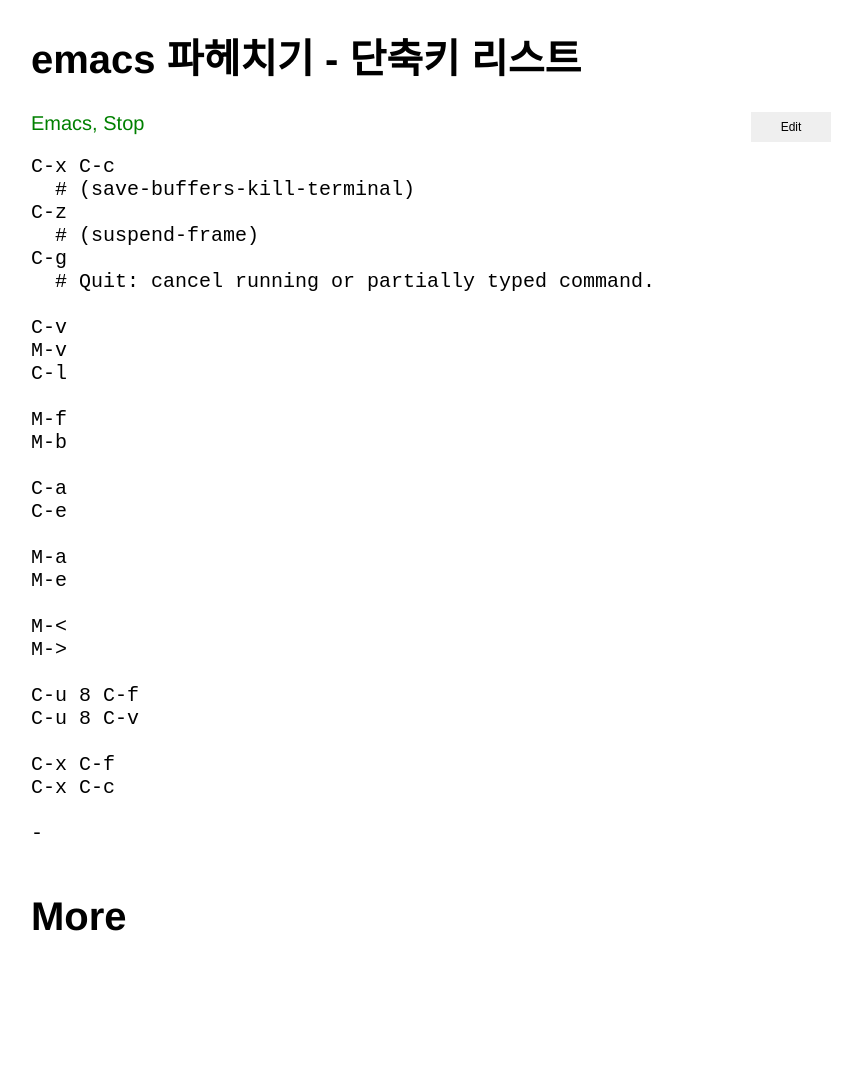
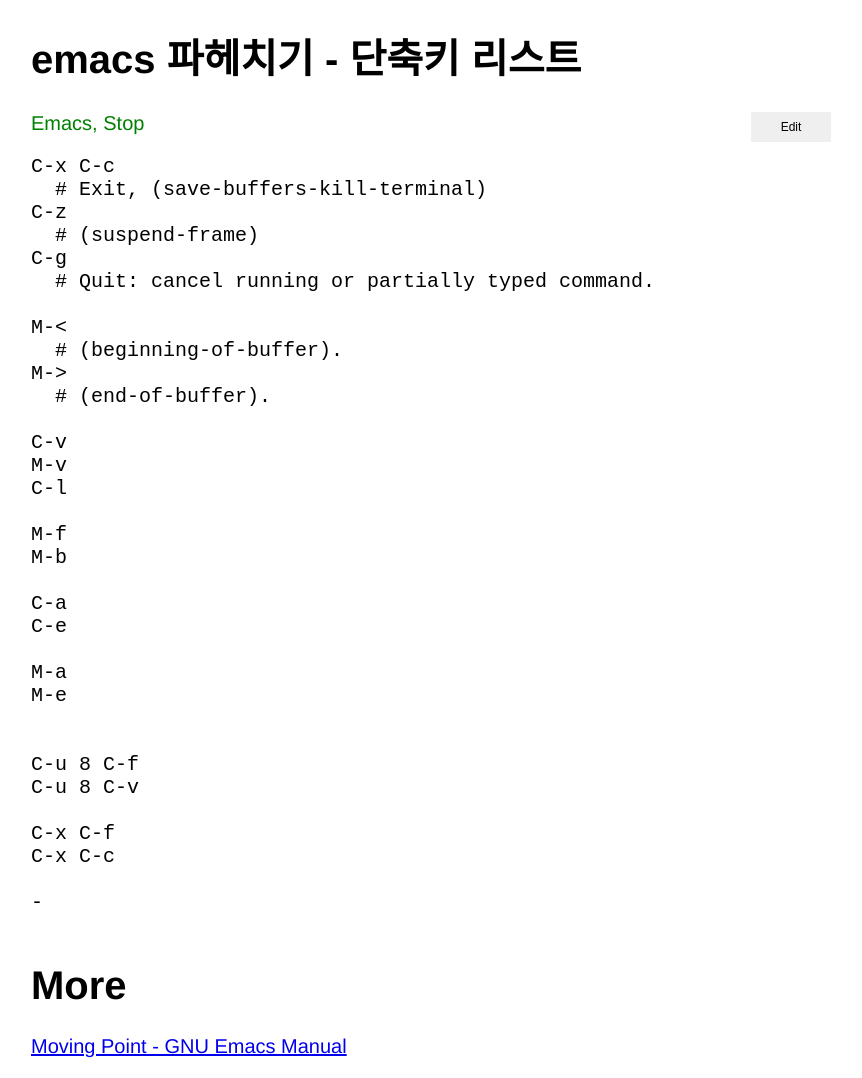
Before and after one commit to xiote/20200810_xiote.github.io, a Jekyll site: the page built from _posts/2020-07-16-21-52-34.md, in a window 1280 px wide. Shown: the whole page, without its empty margins (209-1071 px from the left). Built offline with Jekyll 4.4.1, drawn with Linux system fonts in a browser that asks for light colours; before the commit the page ends 966 px from its top, so only the background shows below that.

Commit message:
Update 2020-07-16-21-52-34.md

````diff
--- a/_posts/2020-07-16-21-52-34.md
+++ b/_posts/2020-07-16-21-52-34.md
@@ -6,11 +6,16 @@
 
 ```
 C-x C-c
-  # (save-buffers-kill-terminal)
+  # Exit, (save-buffers-kill-terminal)
 C-z
   # (suspend-frame)
 C-g
   # Quit: cancel running or partially typed command.
+
+M-<
+  # (beginning-of-buffer).
+M->
+  # (end-of-buffer).
 
 C-v
 M-v
@@ -25,8 +30,6 @@
 M-a
 M-e
 
-M-<
-M->
 
 C-u 8 C-f
 C-u 8 C-v
@@ -39,3 +42,4 @@
 ```
 
 # More
+[Moving Point - GNU Emacs Manual](https://www.gnu.org/software/emacs/manual/html_node/emacs/Moving-Point.html)
````
